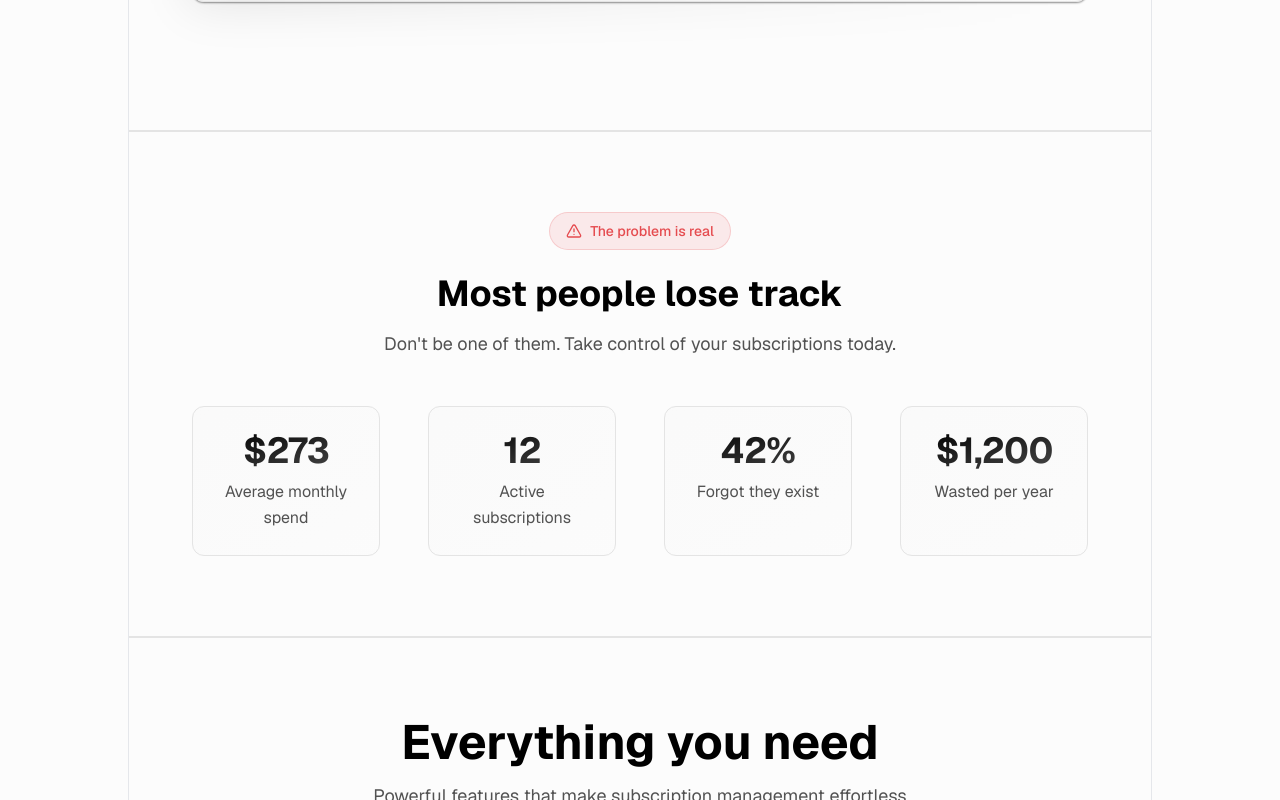
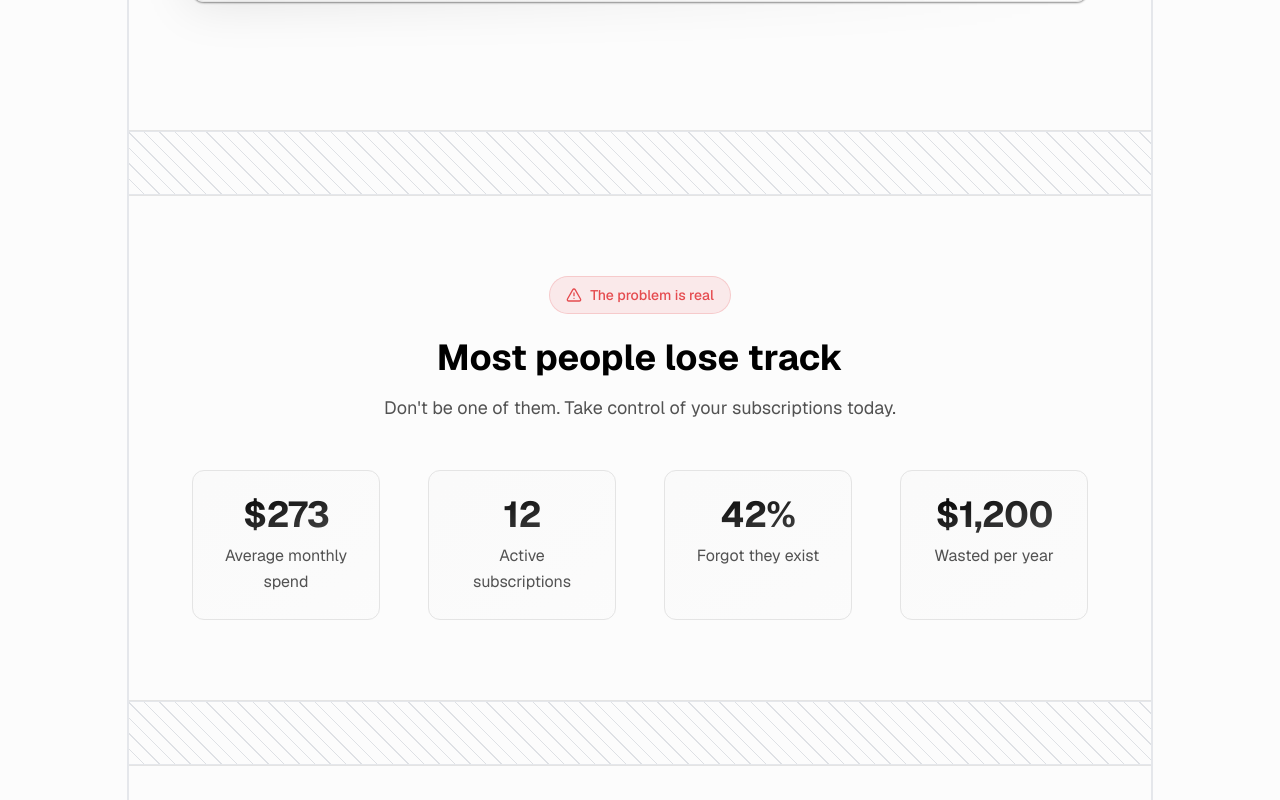
Before and after one commit to Rithvik8001/Amy, a Next.js app: page / in a window 1280 px wide. Shown: the part 900-1700 px from the top of the page. Built offline with nearby package versions, Linux system fonts and the light colour scheme; no server answers; a web font is replaced by a local one.

Commit message:
landing page redesign

```diff
--- a/app/page.tsx
+++ b/app/page.tsx
@@ -11,8 +11,41 @@ export default async function Page() {
 
   return (
     <>
-      <div className="min-h-screen flex flex-col max-w-5xl w-full mx-auto border-l border-r border-gray-200 dark:border-gray-900">
-        <Home />
+      <div className="min-h-screen flex flex-col max-w-5xl w-full mx-auto relative">
+        {/* Outer left border with diagonal pattern */}
+        <div className="absolute left-0 top-0 bottom-0 w-px -ml-px border-l border-gray-200 dark:border-gray-900">
+          <div
+            className="absolute inset-0 opacity-30 dark:opacity-20 text-gray-400 dark:text-gray-600"
+            style={{
+              backgroundImage: `repeating-linear-gradient(
+                45deg,
+                transparent,
+                transparent 10px,
+                currentColor 10px,
+                currentColor 11px
+              )`,
+            }}
+          />
+        </div>
+        {/* Outer right border with diagonal pattern */}
+        <div className="absolute right-0 top-0 bottom-0 w-px -mr-px border-r border-gray-200 dark:border-gray-900">
+          <div
+            className="absolute inset-0 opacity-30 dark:opacity-20 text-gray-400 dark:text-gray-600"
+            style={{
+              backgroundImage: `repeating-linear-gradient(
+                45deg,
+                transparent,
+                transparent 10px,
+                currentColor 10px,
+                currentColor 11px
+              )`,
+            }}
+          />
+        </div>
+        {/* Inner container with borders */}
+        <div className="border-l border-r border-gray-200 dark:border-gray-900">
+          <Home />
+        </div>
       </div>
     </>
   );
--- a/components/landing/home.tsx
+++ b/components/landing/home.tsx
@@ -3,6 +3,7 @@ import Hero from "@/components/landing/hero";
 import StatsSection from "@/components/landing/stats-section";
 import Solution from "@/components/landing/solution";
 import CTA from "@/components/landing/cta";
+import SectionDivider from "@/components/landing/section-divider";
 
 export default function Home() {
   return (
@@ -10,8 +11,11 @@ export default function Home() {
       <Nav />
       <main className="flex-1">
         <Hero />
+        <SectionDivider />
         <StatsSection />
+        <SectionDivider />
         <Solution />
+        <SectionDivider />
         <CTA />
       </main>
     </>
--- /dev/null
+++ b/components/landing/section-divider.tsx
@@ -0,0 +1,25 @@
+export default function SectionDivider() {
+  return (
+    <div className="relative w-full h-16 border-y border-gray-200 dark:border-gray-900">
+      {/* Outer left border */}
+      <div className="absolute left-0 top-0 bottom-0 w-px bg-gray-200 dark:bg-gray-900 -ml-px" />
+
+      {/* Outer right border */}
+      <div className="absolute right-0 top-0 bottom-0 w-px bg-gray-200 dark:bg-gray-900 -mr-px" />
+
+      {/* Diagonal lines pattern */}
+      <div
+        className="absolute inset-0 opacity-30 dark:opacity-20 text-gray-400 dark:text-gray-600"
+        style={{
+          backgroundImage: `repeating-linear-gradient(
+            45deg,
+            transparent,
+            transparent 10px,
+            currentColor 10px,
+            currentColor 11px
+          )`,
+        }}
+      />
+    </div>
+  );
+}
```
